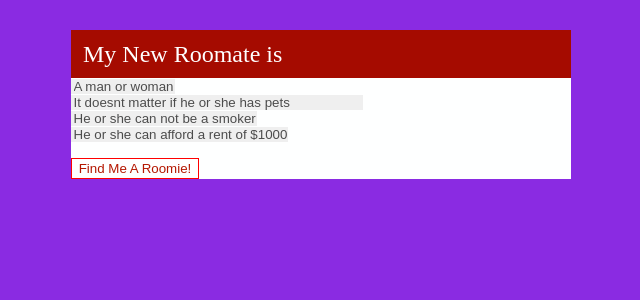
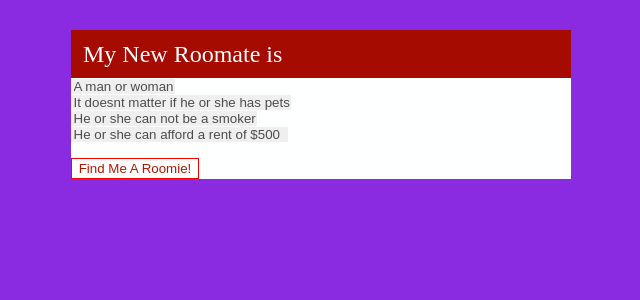
Before and after one commit to RaptorCentauri/roomies, a React (Create React App) app in the folder client/: page /search in a window 1280 px wide. Shown: the top 300 px of the page, without its empty margins (319-959 px from the left). Built offline with nearby package versions, Linux system fonts and the light colour scheme; the HTML template or start-up script is replaced by a standard one.

Commit message:
just in case

```diff
--- a/client/src/components/searchPanel/searchPanel.js
+++ b/client/src/components/searchPanel/searchPanel.js
@@ -3,6 +3,20 @@ import "./searchPanel.css";
 
 
 class SearchPanel extends React.Component {
+
+
+    rentSelect = (gender) => {
+        let rent = [];
+        for (let i = 500; i <= 3000; i += 250) {
+            rent.push(i)
+        }
+        let rentOptions = rent.map(function (i) {
+           return <option value={i} > {gender === "both" ? "He or she" : gender === "man" ? "He" : "She"} can afford a rent of ${i}</option>
+            // return <option value={i} key={i}>I can afford a rent of ${i}</option>;
+        })
+        return <select name="rent" onChange={this.props.handleInputChange}>{rentOptions}</select>
+    }
+
 
     render() {
         return (
@@ -22,10 +36,9 @@ class SearchPanel extends React.Component {
                         <br/>
 
 						<select name="pets" onChange={this.props.handleInputChange}>
-                            <option value="all">It doesnt matter if {this.props.searchGender === "both" ? "he or she" : this.props.searchGender === "man" ? "he" : "she"} has pets</option>
-                            <option value="Cat">{this.props.searchGender === "both" ? "He or she" : this.props.searchGender === "man" ? "He" : "She"} only has cats</option>
-                            <option value="Dog">{this.props.searchGender === "both" ? "He or she" : this.props.searchGender === "man" ? "He" : "She"} only has dogs</option>
-                            <option value="other">{this.props.searchGender === "both" ? "He or she" : this.props.searchGender === "man" ? "He" : "She"} has pets, but they are not cats or dogs</option>
+                            <option value="both">It doesnt matter if {this.props.searchGender === "both" ? "he or she" : this.props.searchGender === "man" ? "he" : "she"} has pets</option>
+                            <option value="cat">{this.props.searchGender === "both" ? "He or she" : this.props.searchGender === "man" ? "He" : "She"} only has cats</option>
+                            <option value="dog">{this.props.searchGender === "both" ? "He or she" : this.props.searchGender === "man" ? "He" : "She"} only has dogs</option>
                             <option value="none">{this.props.searchGender === "both" ? "He or she" : this.props.searchGender === "man" ? "He" : "She"} has no pets</option>
                         </select>
 
@@ -38,13 +51,9 @@ class SearchPanel extends React.Component {
 
                         <br/>
 
-                    <select name="rent" onChange={this.props.handleInputChange}>
-                        <option value={1000} > {this.props.searchGender === "both" ? "He or she" : this.props.searchGender === "man" ? "He" : "She"} can afford a rent of $1000</option>
-                        <option value={2000} > {this.props.searchGender === "both" ? "He or she" : this.props.searchGender === "man" ? "He" : "She"} can afford a rent of $2000</option>
-                        <option value={3000} > {this.props.searchGender === "both" ? "He or she" : this.props.searchGender === "man" ? "He" : "She"} can afford a rent of $3000</option>
-                        <option value={4000} > {this.props.searchGender === "both" ? "He or she" : this.props.searchGender === "man" ? "He" : "She"} can afford a rent of $4000</option>
-                        <option value={5000} > {this.props.searchGender === "both" ? "He or she" : this.props.searchGender === "man" ? "He" : "She"} can afford a rent of $5000</option>
-					</select>
+
+                    {this.rentSelect(this.props.searchGender)}
+
 
                     <br/>
                     <br />
--- a/client/src/pages/MatchesPage/matchesPage.js
+++ b/client/src/pages/MatchesPage/matchesPage.js
@@ -7,16 +7,13 @@ import "./matchesPage.css"
 
 class MatchesPage extends React.Component {
 
-		constructor(props){
-				super(props);
-				this.state = {
-                    tempData: [{ "firstname": "Greg", "rent": 500, "pets": "Dogs", "smokes": false, "bio": "1234567890123456789012345678901234567890123456789012345678901234567890123456789012345678901234567890123456789012345678901234567890123456789012345678901234567890" },
-						{ "firstname": "Jenny", "rent": 1200, "pets": "Cats", "smokes": true, "bio": "From the block"},
-							{ "firstname": "Scrooge", "rent": 1200, "pets": null, "smokes": false, "bio": "He's worth a gillion trillion!" }, { "firstname": "Greg", "rent": 500, "pets": "Dogs", "smokes": false, "bio": "greg is lonely, greg eats pretzels" },
-							{ "firstname": "Jenny", "rent": 1200, "pets": "Cats", "smokes": true, "bio": "From the block" },
-							{ "firstname": "Scrooge", "rent": 1200, "pets": null, "smokes": false, "bio": "He's worth a gillion trillion!" }]
-				}
-		}
+    state = {
+        tempData: [{ "firstname": "Greg", "rent": 500, "pets": "Dogs", "smokes": false, "bio": "012345678901234567890" },
+            { "firstname": "Jenny", "rent": 1200, "pets": "Cats", "smokes": true, "bio": "From the block"},
+                { "firstname": "Scrooge", "rent": 1200, "pets": null, "smokes": false, "bio": "He's worth a gillion trillion!" }, { "firstname": "Greg", "rent": 500, "pets": "Dogs", "smokes": false, "bio": "greg is lonely, greg eats pretzels" },
+                { "firstname": "Jenny", "rent": 1200, "pets": "Cats", "smokes": true, "bio": "From the block" },
+                { "firstname": "Scrooge", "rent": 1200, "pets": null, "smokes": false, "bio": "He's worth a gillion trillion!" }]
+    }
 
 
 
```
Also changed, not shown: 8 other files (tests, documents, lock files or other folders).
